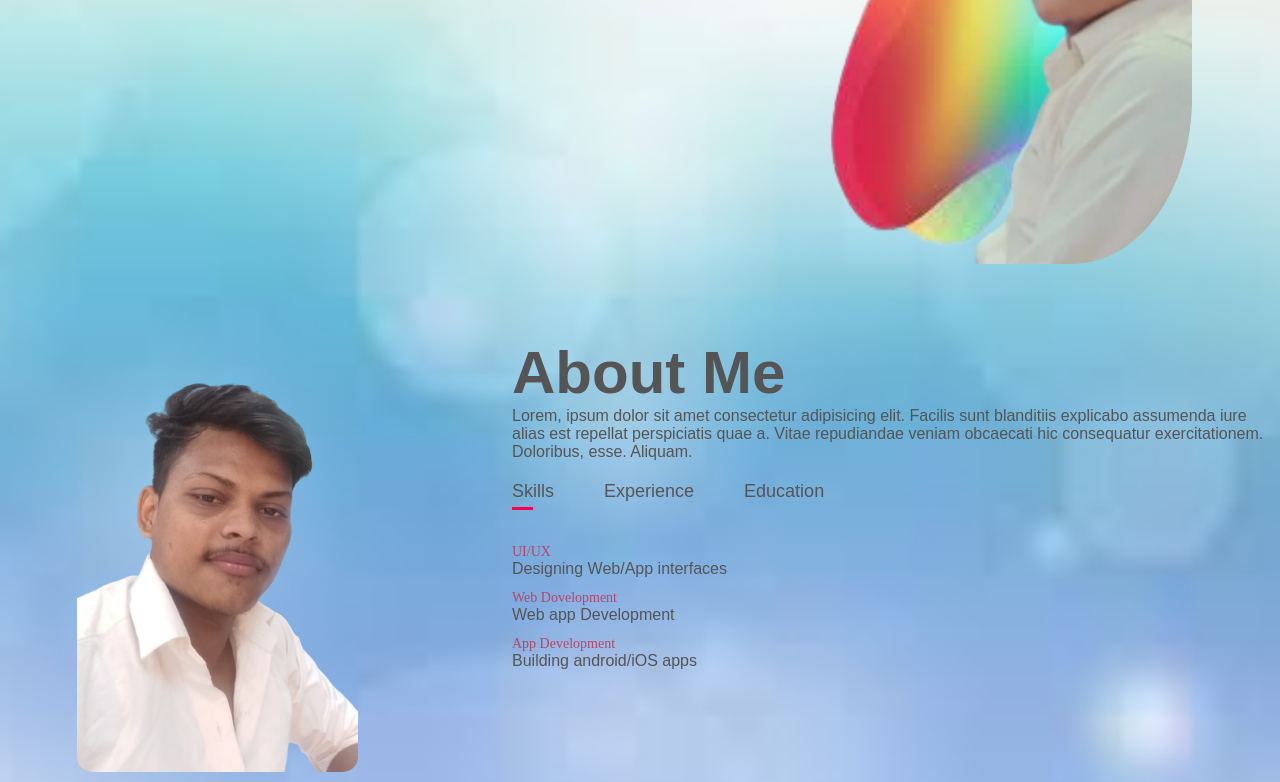
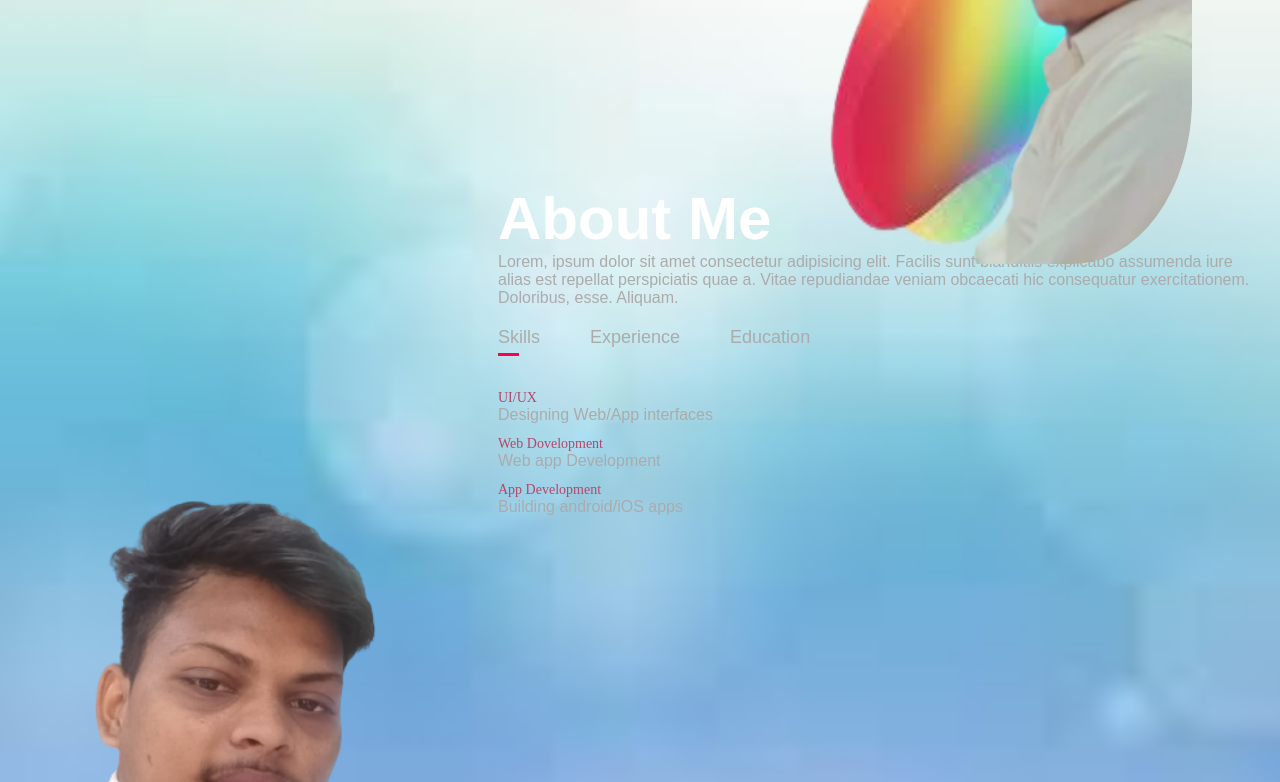
Before and after one commit to Shivam-00001/Portfolio, a plain HTML site: page index.html in a window 1280 px wide. Shown: the part 398-1180 px from the top of the page. Drawn offline with Linux system fonts and the light colour scheme.

Commit message:
Update styles.css

```diff
--- a/styles.css
+++ b/styles.css
@@ -123,7 +123,7 @@ border-radius: 30%;
 /* .........................about.................. */
 #about{
 	padding: 80px 0px;
-	color:#555;
+	color:#ababab;
 }
 .row{
 	display: flex;
@@ -131,24 +131,20 @@ border-radius: 30%;
 	flex-wrap: wrap;
 }
 .about-col-1{
-	flex-basis: 20%;
-	border-radius: 30%;
-
+	flex-basis: 35%;
 }
 .about-col-1 img{
-
-	width: 110%;
+	width: 100%;
 	border-radius: 15px;
-    margin-left: 30%;
 }
 .about-col-2{
 	flex-basis: 60%;
-	margin-left: 20%;
-margin-top: 12%;
+	margin-left: 50px;
+
 }.sub-title{
 	font-size: 60px;
 	font-weight: 600px;
-	color:light blue;
+	color:#fff;
 }
 .tab-titles{
 	display: flex;
```
